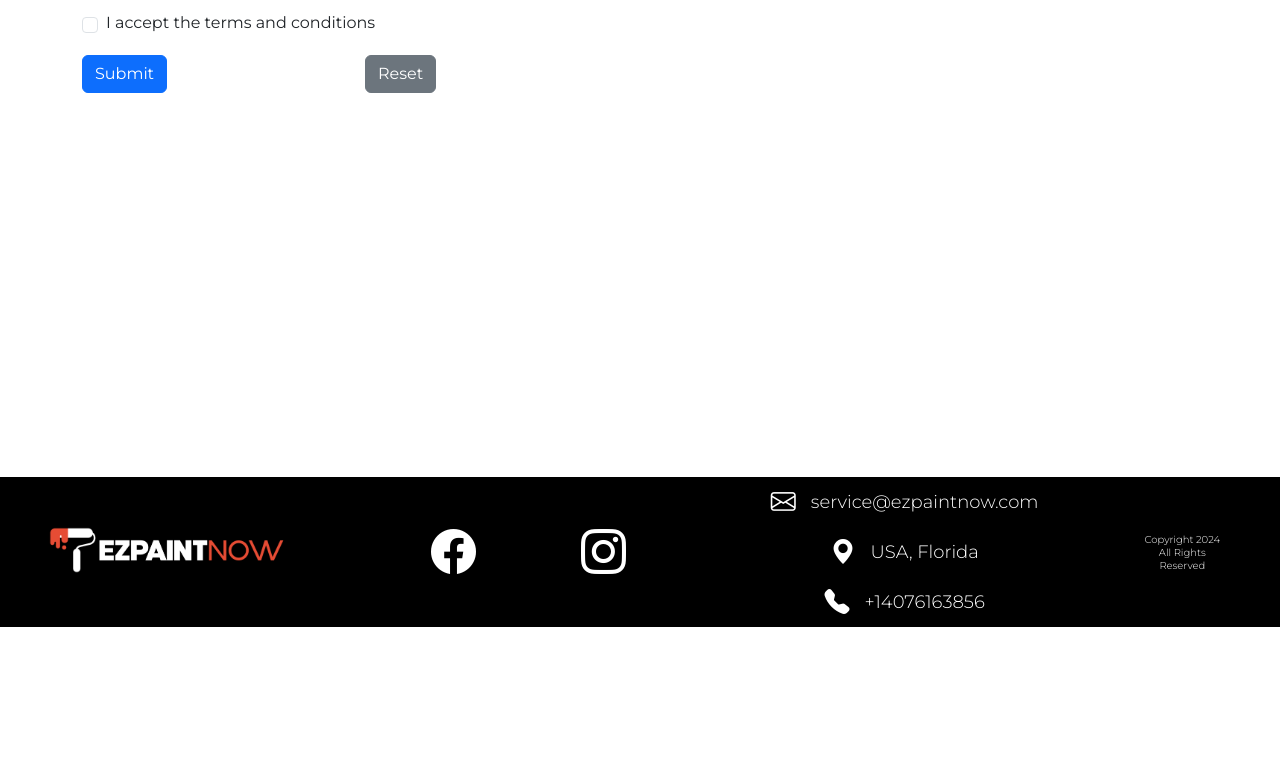
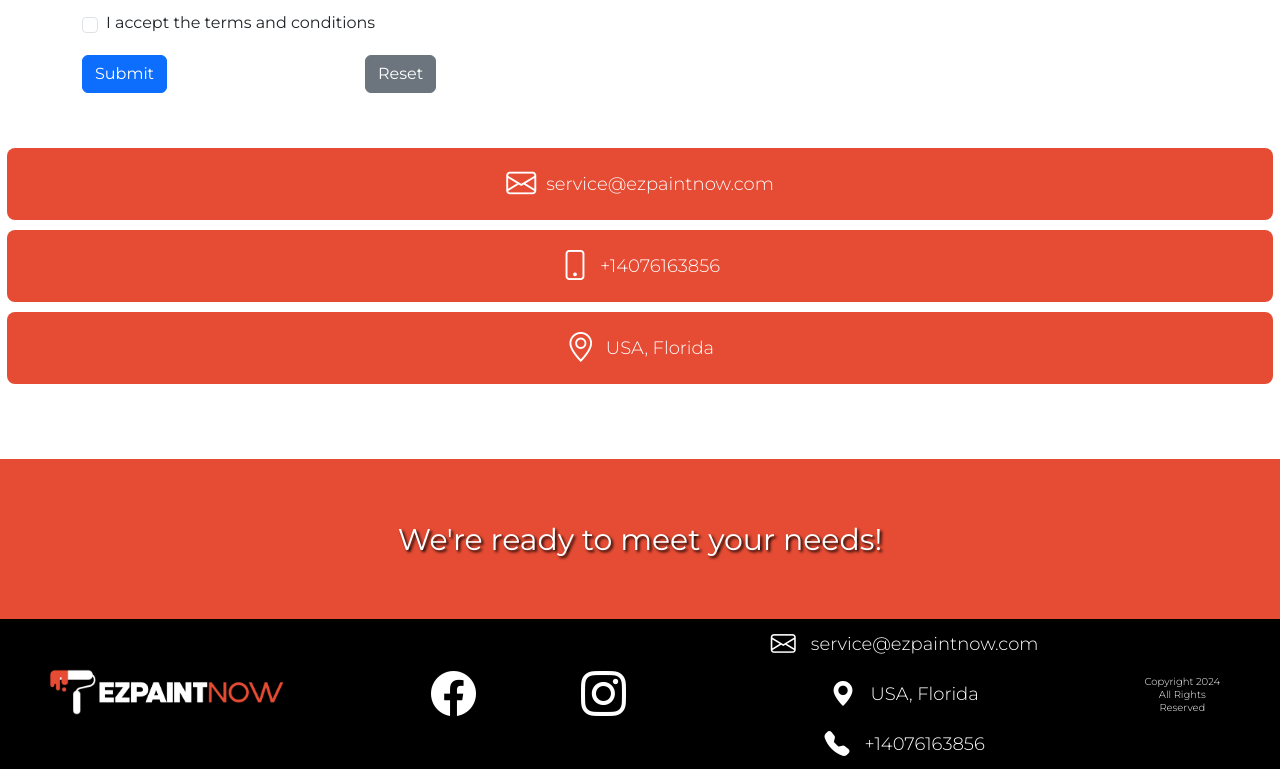
Before and after one commit to JotaJotaM1/adrian_page, a website: page contact.html in a window 1280 px wide. Shown: the part 1365-2134 px from the top of the page. Before the commit the page ends 1992 px from the top, so only its background shows below. Drawn offline with nearby package versions, Linux system fonts and the light colour scheme; some packages are replaced by stand-ins of ours; a script that the page names is missing.

Commit message:
information buttons are made, we finish contact page.

```diff
--- a/contact.html
+++ b/contact.html
@@ -125,6 +125,20 @@
         </section>
         <section>
         </section>
+        <section>
+            <div class="info-container">
+                <a href="mailto:johnjamesmosquera3@gmail.com" class="buttonContact"><i
+                        class="iconContact bi bi-envelope"></i>service@ezpaintnow.com</a>
+                <a href="tel:+573042135572" class="buttonContact"><i
+                        class="iconContact bi bi-phone"></i>+14076163856</a>
+                <a href="#" class="buttonContact"><i class="iconContact bi bi-geo-alt"></i>USA, Florida</a>
+            </div>
+        </section>
+        <section>
+            <div class="containH3Contact">
+                <h3 class="textH3Contact">We're ready to meet your needs!</h3>
+            </div>
+        </section>
 
 
     </main>
--- a/css/contact.css
+++ b/css/contact.css
@@ -18,7 +18,7 @@ body {
 }
 
 main {
-    padding: 30% 0;
+    padding: 30% 0 0;
 }
 
 .titleH1Cont {
@@ -65,3 +65,61 @@ main {
     font-size: 50px;
     color: var(--orangeGeneral);
 }
+
+.info-container {
+    display: flex;
+    flex-direction: column;
+    justify-content: center;
+    align-items: center;
+    color: var(--textGeneral);
+    line-height: 40px;
+    font-size: 21px;
+    font-weight: 300;
+    margin-bottom: 20px;
+    padding: 50px 7px;
+}
+
+.buttonContact {
+    display: flex;
+    align-items: center;
+    justify-content: center;
+    gap: 10px;
+    margin: 5px;
+    height: 4.5rem;
+    width: 100%;
+    font-size: 18px;
+    color: var(--whiteGeneral);
+    background-color: var(--orangeGeneral);
+    border: none;
+    border-radius: 0.5rem;
+    cursor: pointer;
+    transition: background-color 0.3s, border-color 0.3s;
+    text-decoration: none;
+}
+
+.buttonContact:hover {
+    background-color: var(--whiteGeneral);
+    border: 3px solid black;
+    color: black;
+}
+
+.iconContact {
+    font-size: 30px;
+}
+
+.containH3Contact{
+    height: 10rem;
+    width: 100%;
+    display: flex;
+    flex-direction: column;
+    justify-content: center;
+    align-items: center;
+    background-color: var(--orangeGeneral);
+}
+.textH3Contact{
+    text-align: center;
+    font-size: 30px;
+    line-height: 1.3em;
+    color: var(--whiteGeneral);
+    text-shadow: 2px 2px 3px rgba(0, 0, 0, 1);
+}
```
Also changed, not shown: img/pared-pintada-color-rojo.webp (added).
